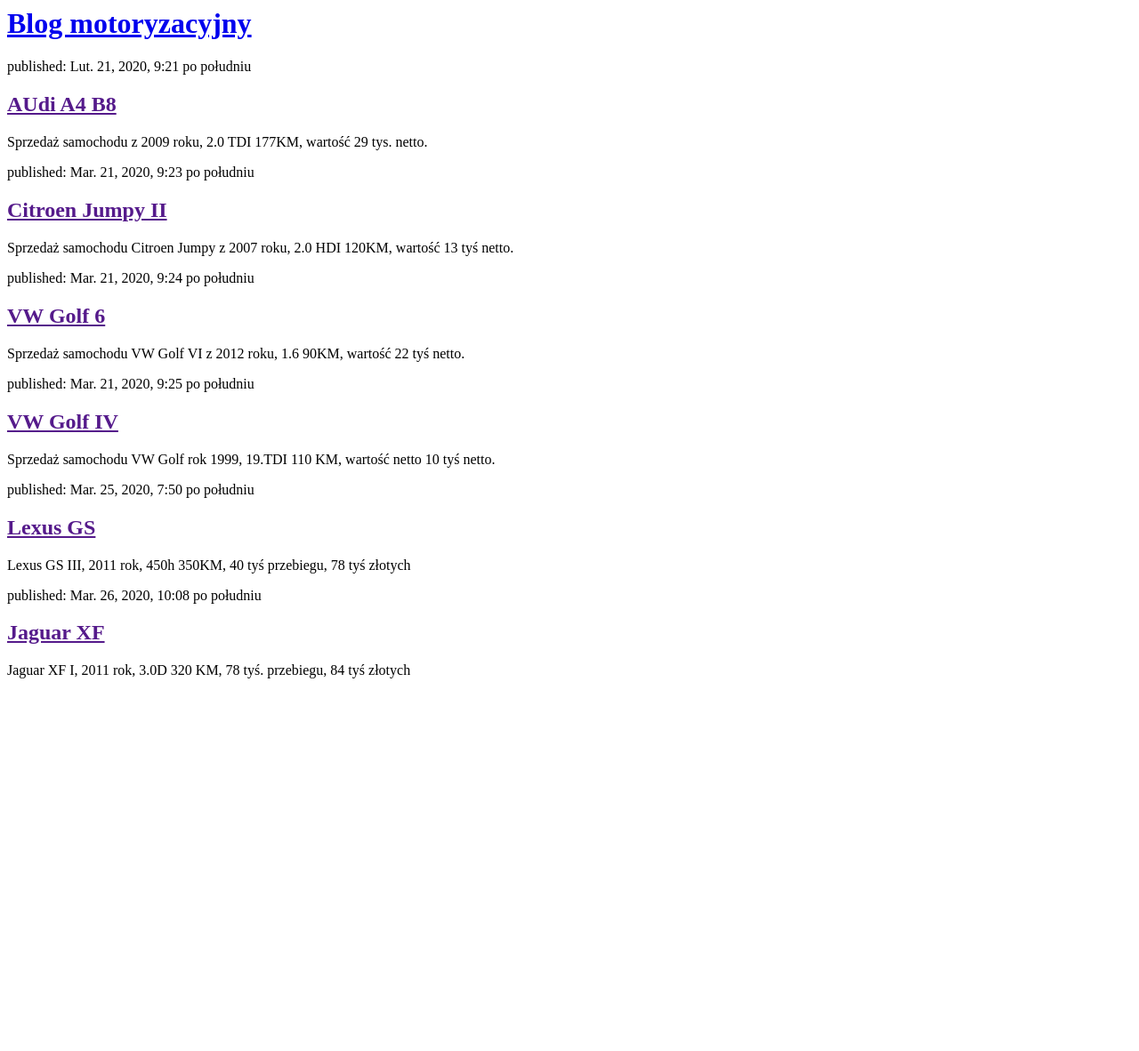
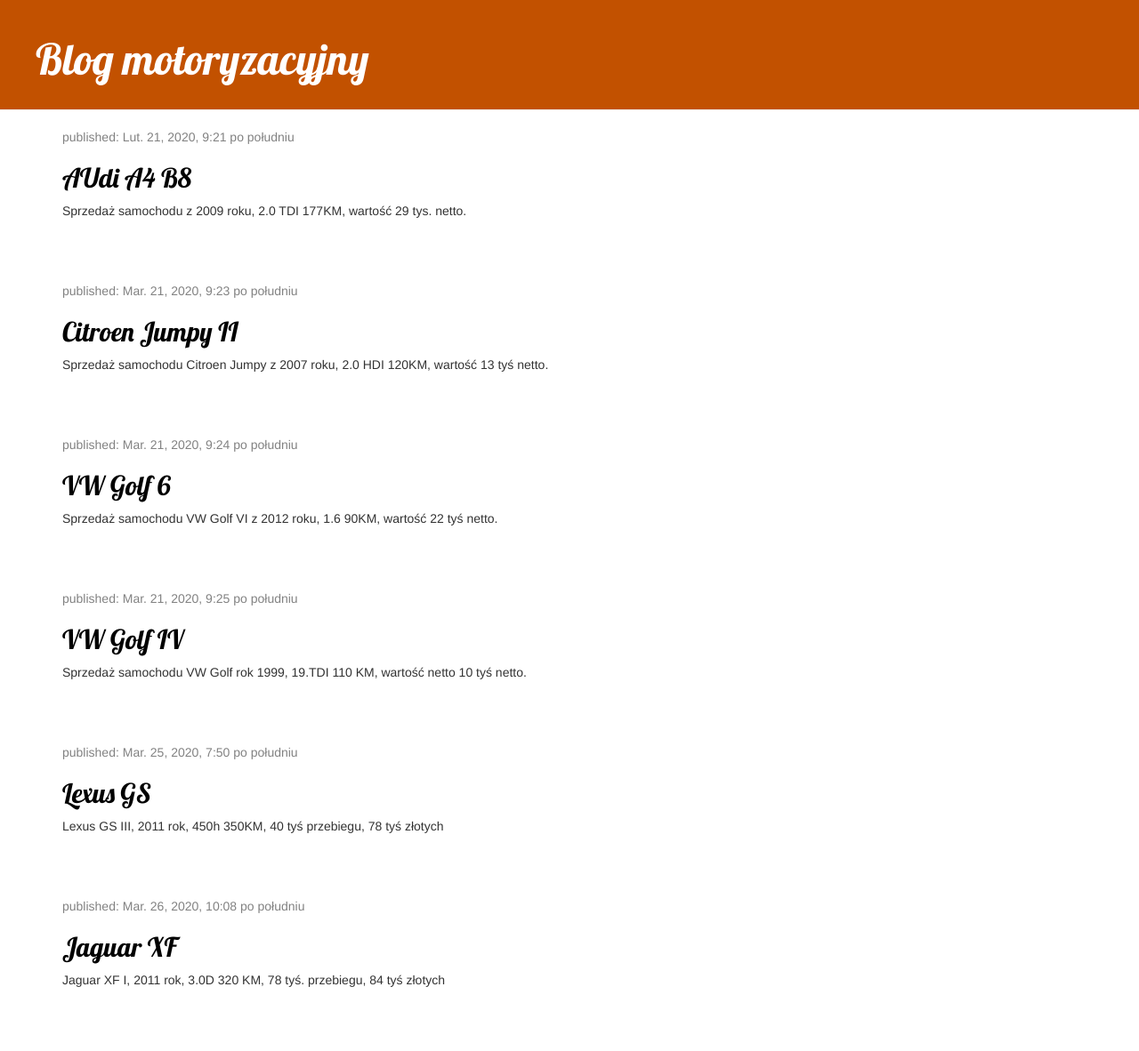
Before and after one commit to Aedelliks/my-first-blog, a Django app: page / in a window 1280 px wide. Shown: the whole page at 89% size. Before the commit the page ends 763 px from the top, so only its background shows below. Run offline with Django 3.2, Linux system fonts and the light colour scheme; data comes from the database, SQL or seed files in the repository; some libraries are stand-ins or nearby versions.

Commit message:
Added vie and template for detailed blog post as well as CSS for the site.

```diff
--- /dev/null
+++ b/blog/static/css/blog.css
@@ -0,0 +1,55 @@
+h1 a, h2 a {
+    color: #C25100;
+    font-family: 'Lobster';
+}
+
+body {
+    //padding-left: 15px;
+}
+
+.page-header {
+    background-color: #C25100;
+    margin-top: 0;
+    padding: 20px 20px 20px 40px;
+}
+
+.page-header h1, .page-header h1 a, .page-header h1 a:visited, .page-header h1 a:active {
+    color: #ffffff;
+    font-size: 36pt;
+    text-decoration: none;
+}
+
+.content {
+    maring-left: 40px;
+}
+
+h1, h2, h3, h4 {
+    font-family: 'Lobster', cursive;
+}
+
+.date {
+    color: #828282;
+}
+
+.save {
+    float: right;
+}
+
+.post-form textarea, .post-form input {
+    width: 100%;
+}
+
+.top-menu, .top-menu:hover, .top-menu:visited {
+    color: #ffffff;
+    float: right;
+    font-size: 26pt;
+    margin-right: 20px;
+}
+
+.post {
+    margin-bottom: 70px;
+}
+
+.post h2 a, .post h1 a:visited {
+    color: #000000;
+}
--- /dev/null
+++ b/blog/templates/blog/base.html
@@ -0,0 +1,23 @@
+{%load static%}
+<html>
+    <head>
+        <title>Blog motoryzacyjny</title>
+        <link rel="stylesheet" href="//maxcdn.bootstrapcdn.com/bootstrap/3.2.0/css/bootstrap.min.css">
+        <link rel="stylesheet" href="//maxcdn.bootstrapcdn.com/bootstrap/3.2.0/css/bootstrap-theme.min.css">
+        <link href="//fonts.googleapis.com/css?family=Lobster&subset=latin,latin-ext" rel="stylesheet" type="text/css">
+        <link rel="stylesheet" href="{% static 'css/blog.css' %}">
+    </head>
+    <body>
+        <div class="page-header">
+            <h1><a href="/">Blog motoryzacyjny</a></h1>
+        </div>
+    <div class="content container">
+        <div class="row">
+            <div class="col-md-8">
+                {% block content %}
+                {% endblock %}
+            </div>
+        </div>
+    </div>
+    </body>
+</html>
--- a/blog/templates/blog/post_list.html
+++ b/blog/templates/blog/post_list.html
@@ -1,23 +1,61 @@
-<html>
-    <head>
-        <title>Blog motoryzacyjny</title>
-    </head>
-    <body>
-        <div>
-            <h1><a href ="/">Blog motoryzacyjny</a></h1>
+{% extends 'blog/base.html' %}
+
+{% block content %}
+    {% for post in posts %}
+    <div class="post">
+        <div class="date">
+            <p>published: {{ post.published_date }}</p>
         </div>
-
-        {% for post in posts %}
-            <div>
-                <p>published: {{ post.published_date }}</p>
-                <h2><a href="">{{ post.title }}</a></h2>
-                <p>{{ post.text|linebreaksbr }}</p>
-            </div>
-        {% endfor %}
-    </body>
-</html>
+        <h2><a href="{% url 'post_detail' pk=post.pk %}">{{ post.title }}</a></h2>
+        <p>{{ post.text|linebreaksbr }}</p>
+    </div>
+    {% endfor %}
+{% endblock %}
 
 
+<!--{%load static%}-->
+<!--<html>-->
+    <!--<head>-->
+        <!--<title>Blog motoryzacyjny</title>-->
+        <!--<link rel="stylesheet" href="//maxcdn.bootstrapcdn.com/bootstrap/3.2.0/css/bootstrap.min.css">-->
+        <!--<link rel="stylesheet" href="//maxcdn.bootstrapcdn.com/bootstrap/3.2.0/css/bootstrap-theme.min.css">-->
+        <!--<link href="//fonts.googleapis.com/css?family=Lobster&subset=latin,latin-ext" rel="stylesheet" type="text/css">-->
+        <!--<link rel="stylesheet" href="{% static 'css/blog.css' %}">-->
+    <!--</head>-->
+    <!--<body>-->
+        <!--<div class="page-header">-->
+            <!--<h1><a href ="/">Blog motoryzacyjny</a></h1>-->
+        <!--</div>-->
+        <!--<div>-->
+            <!--<p><a href="https://en.wikipedia.org/wiki/Django" class="external_link" id="link_to_wiki_page">WIKI DJANGO</a></p>-->
+        <!--</div>-->
+
+        <!--<div class="content containter">-->
+            <!--<div lass="row">-->
+                <!--<div class="col-md-8">-->
+                    <!--{% for post in posts %}-->
+                    <!--<div class="post">-->
+                        <!--<div class="date">-->
+                            <!--<p>published: {{ post.published_date }}</p>-->
+                        <!--</div>-->
+                        <!--<h2><a href="">{{ post.title }}</a></h2>-->
+                        <!--<p>{{ post.text|linebreaksbr }}</p>-->
+                    <!--</div>-->
+                    <!--{% endfor %}-->
+                <!--</div>-->
+            <!--</div>-->
+        <!--</div>-->
+
+
+        <!--&lt;!&ndash;{% for post in posts %}&ndash;&gt;-->
+            <!--&lt;!&ndash;<div class="post">&ndash;&gt;-->
+                <!--&lt;!&ndash;<p>published: {{ post.published_date }}</p>&ndash;&gt;-->
+                <!--&lt;!&ndash;<h2><a href="">{{ post.title }}</a></h2>&ndash;&gt;-->
+                <!--&lt;!&ndash;<p>{{ post.text|linebreaksbr }}</p>&ndash;&gt;-->
+            <!--&lt;!&ndash;</div>&ndash;&gt;-->
+        <!--&lt;!&ndash;{% endfor %}&ndash;&gt;-->
+    <!--</body>-->
+<!--</html>-->
 
 <!--<html>-->
     <!--<head>-->
--- a/blog/urls.py
+++ b/blog/urls.py
@@ -2,6 +2,8 @@
 from . import views
 
 
+
 urlpatterns = [
-    path('', views.post_list, name='post_list')
+    path('', views.post_list, name='post_list'),
+    path('post/<int:pk>/', views.post_detail, name='post_detail'),
 ]
--- a/blog/views.py
+++ b/blog/views.py
@@ -1,4 +1,4 @@
-from django.shortcuts import render
+from django.shortcuts import render, get_object_or_404
 from django.utils import timezone
 from .models import Post
 
@@ -7,3 +7,8 @@
 def post_list(request):
     posts = Post.objects.filter(published_date__lte = timezone.now()).order_by('published_date')
     return render(request,'blog/post_list.html', {'posts':posts})
+
+
+def post_detail(request,pk):
+    post = get_object_or_404(Post, pk=pk)
+    return render(request,'blog/post_detail.html', {'post':post})
```
Also changed, not shown: blog/templates/blog/post_detail.html (added, +13 -0 lines), mysite/settings.py (line endings or trailing spaces).
